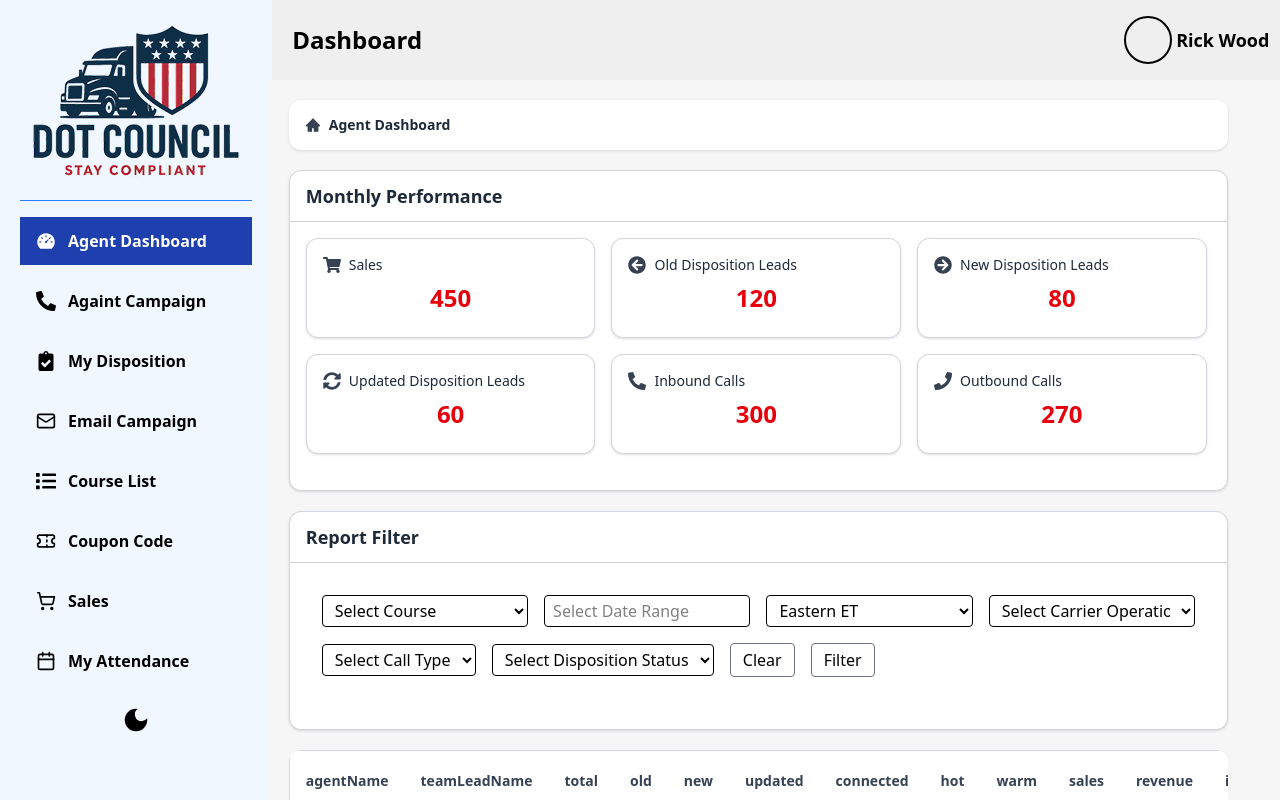
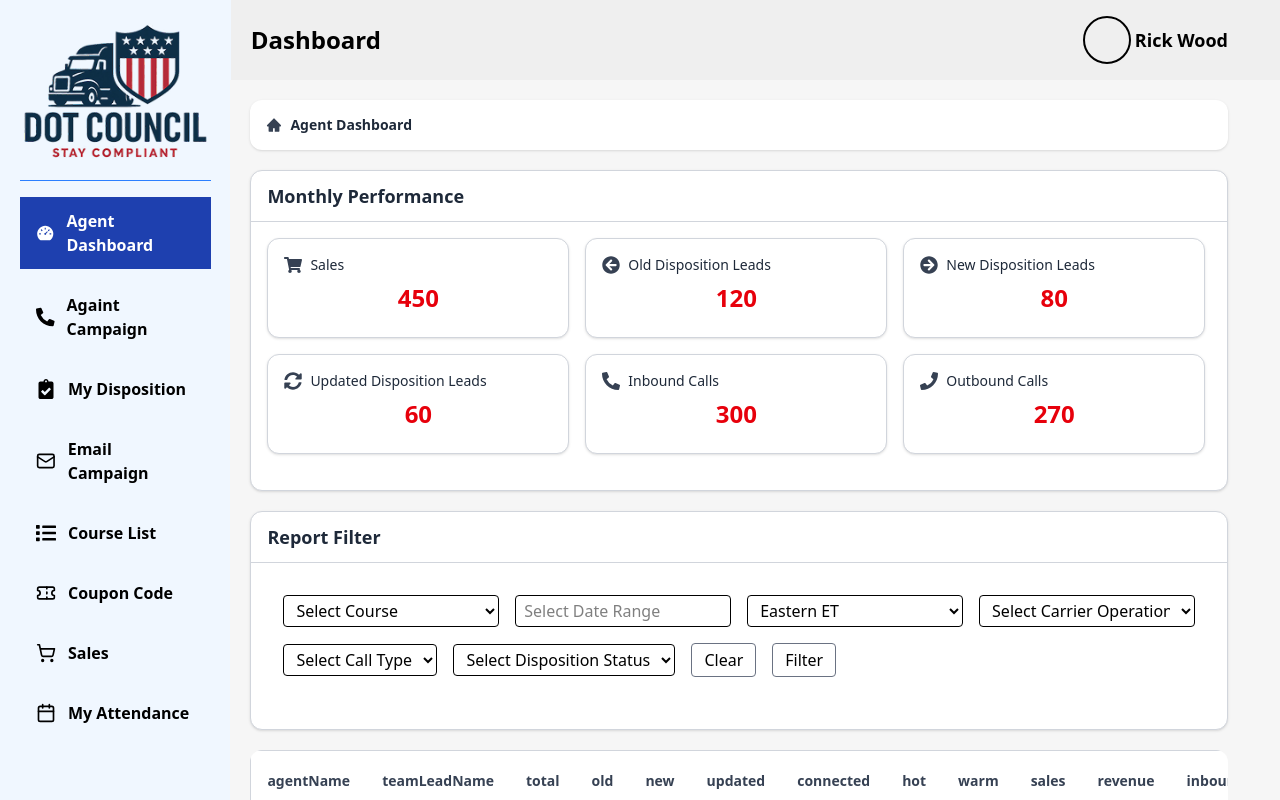
Before and after one commit to bringletech/DotSalesPannelFrontend, a React (Vite) app: page /agent-dashboard in a window 1280 px wide. Built offline with nearby package versions, Linux system fonts and the light colour scheme.

Commit message:
firsrt commit to main

```diff
--- a/src/App.jsx
+++ b/src/App.jsx
@@ -24,7 +24,7 @@ function App() {
         <div
           className={`${
             isAuthenticated
-              ? "absolute w-[79%] bg-[#F6F6F6] text-black top-[80px] left-[21%] pr-13 pl-5 pt-5 h-[calc(100vh-80px)] pb-10 overflow-y-auto  [scrollbar-width:none] [&::-webkit-scrollbar]:hidden"
+              ? "absolute w-[82%] bg-[#F6F6F6] text-black top-[80px] left-[18%] pr-13 pl-5 pt-5 h-[calc(100vh-80px)] pb-10 overflow-y-auto  [scrollbar-width:none] [&::-webkit-scrollbar]:hidden"
               : ""
           }`}
         >
--- a/src/components/navbars/SideBar.jsx
+++ b/src/components/navbars/SideBar.jsx
@@ -7,7 +7,7 @@ import { menuItems } from "../../constants/constants";
 
 
 function SideBar() {
-  const [isDark,setIsDark]=useState(true);
+  // const [isDark,setIsDark]=useState(true);
 
 
   return (
@@ -36,14 +36,14 @@ function SideBar() {
           ))}
 
         </div>
-        <div  className="logout-btn flex justify-center  ">
+        {/* <div  className="logout-btn flex justify-center  "> */}
             {/* <button className="bg-[#1E40AF] w-[150px] h-[40px] text-white rounded-sm m-auto">
                 logout
             </button> */}
-            {isDark?
+            {/* {isDark?
             <MdDarkMode size={30} ></MdDarkMode>
           :<MdOutlineLightMode size={30}></MdOutlineLightMode>}
-          </div>
+          </div> */}
       </div>
     </>
   );
--- a/src/components/ui/Layout.jsx
+++ b/src/components/ui/Layout.jsx
@@ -12,7 +12,7 @@ function Layout({link,title}) {
   return (
     <>
     <div className="mainContainer w-screen max-h-screen bg-white flex fixed ">
-        <div className="w-[27%] h-full">
+        <div className="w-[22%] h-full">
              <SideBar></SideBar>
         </div>
         <div className="w-full">
```
